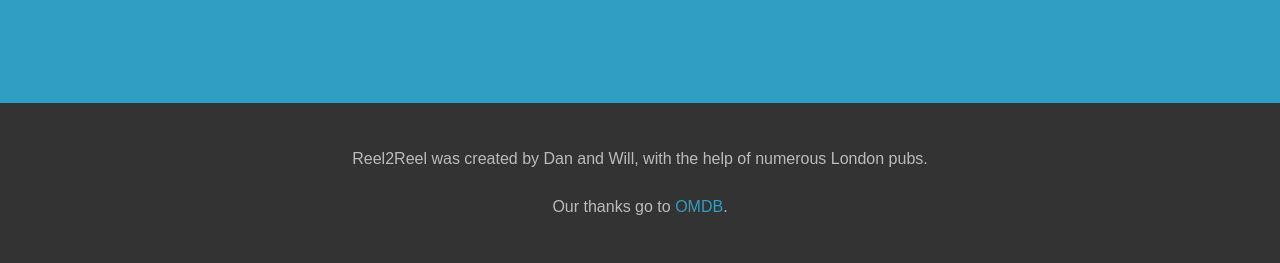
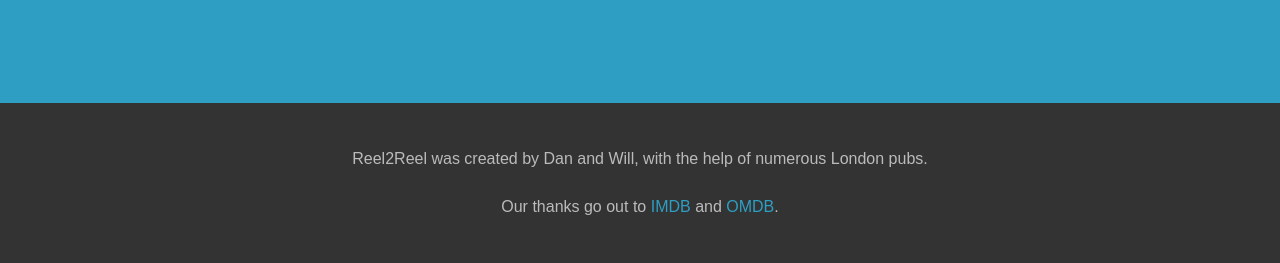
Before and after one commit to danieljones740/Reel2Reel, a PHP site: page / in a window 1280 px wide. Shown: the part 537-800 px from the top of the page. Run offline with PHP 8.4, Linux system fonts and the light colour scheme.

Commit message:
Added IMDB link to footer

```diff
--- a/index.php
+++ b/index.php
@@ -22,7 +22,8 @@
                 <span>Reel2Reel</span> was created by Dan and Will, with the help of numerous London pubs.
             </p>
             <p>
-                Our thanks go to <a href="http://www.omdbapi.com/" target="_blank">OMDB</a>.
+                Our thanks go out to <a href="http://www.imdb.com" target="_blank">IMDB</a> and
+                <a href="http://www.omdbapi.com/" target="_blank">OMDB</a>.
             </p>
         </footer>
         <script type="text/javascript" src="build/app.js"></script>
```
